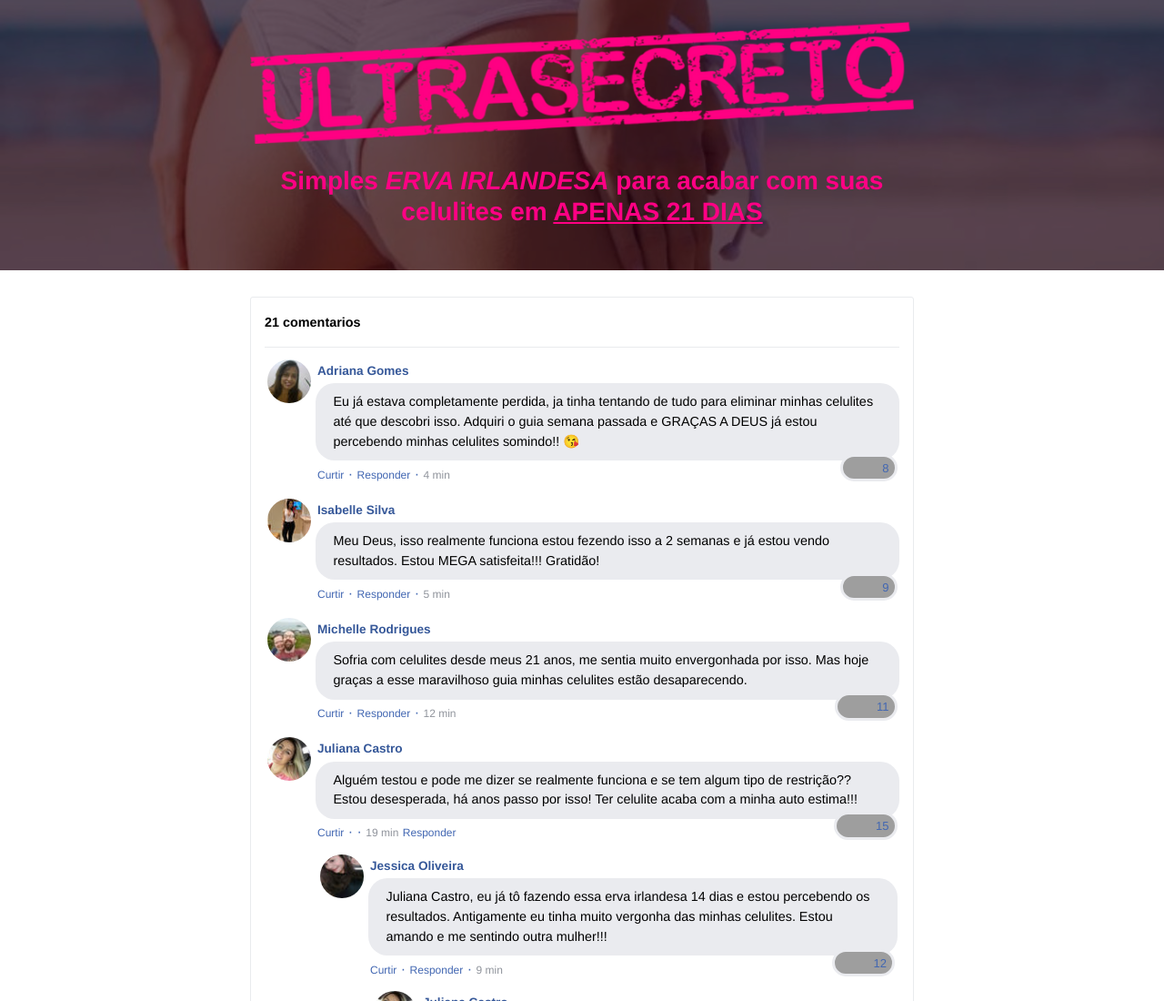
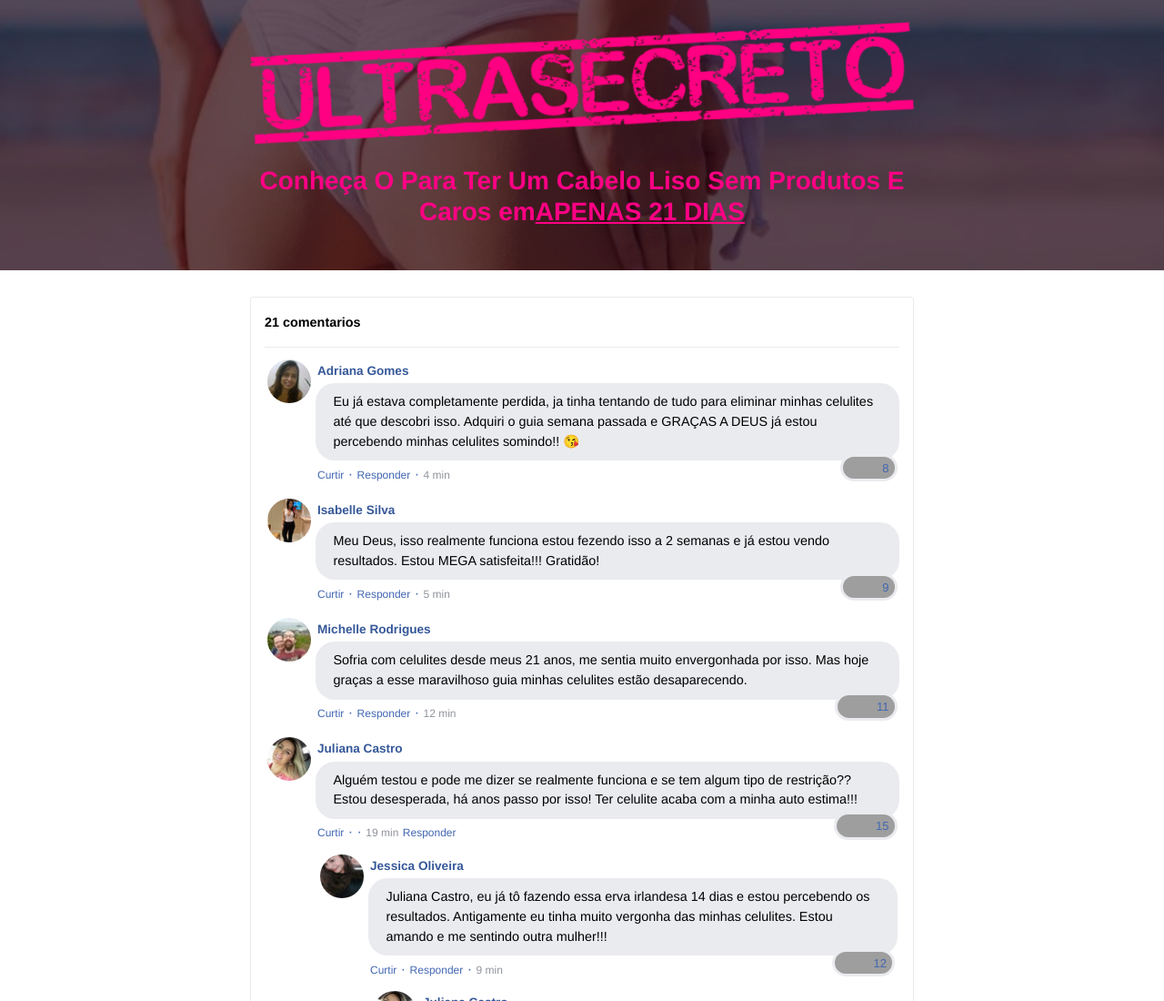
Before and after one commit to Vini1033/metodocabelorapunzel.store, a plain HTML site: page index.html in a window 1280 px wide. Shown: the top 1100 px of the page at 91% size. Drawn offline with nearby package versions, Linux system fonts and the light colour scheme; grey boxes are pictures that could not be loaded; a script that the page names is missing.

Commit message:
Update index.html

```diff
--- a/index.html
+++ b/index.html
@@ -71,7 +71,7 @@ height="0" width="0" style="display:none;visibility:hidden"></iframe></noscript>
 
             <!-- Headline -->
             <font color="ff0084">
-            <h3 class="my-4"><b>Simples <i>ERVA IRLANDESA</i> para acabar com suas celulites em <u>APENAS 21 DIAS</u></b></h3>
+            <h3 class="my-4"><b>Conheça O <iSEGREDO INDIANO</i> Para Ter Um Cabelo Liso Sem Produtos E Caros em<u>APENAS 21 DIAS</u></b></h3>
 
             <!-- VSL -->
             <script type="text/javascript" id="scr_6305093a3c570d0009934e9b">var s=document.createElement("script");s.src="https://scripts.converteai.net/c46e4cd4-4498-4376-b3b9-62c793cd5674/players/6305093a3c570d0009934e9b/player.js",s.async=!0,document.head.appendChild(s);</script>
```
